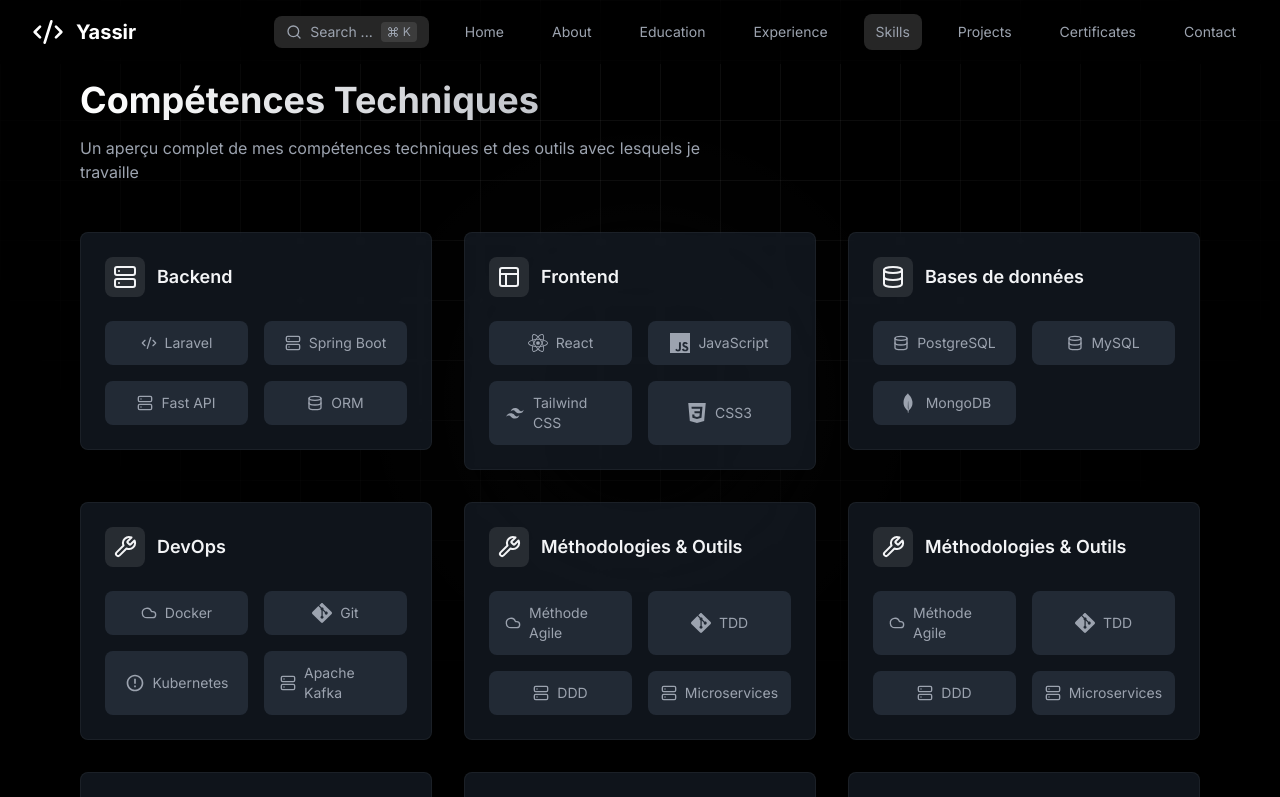
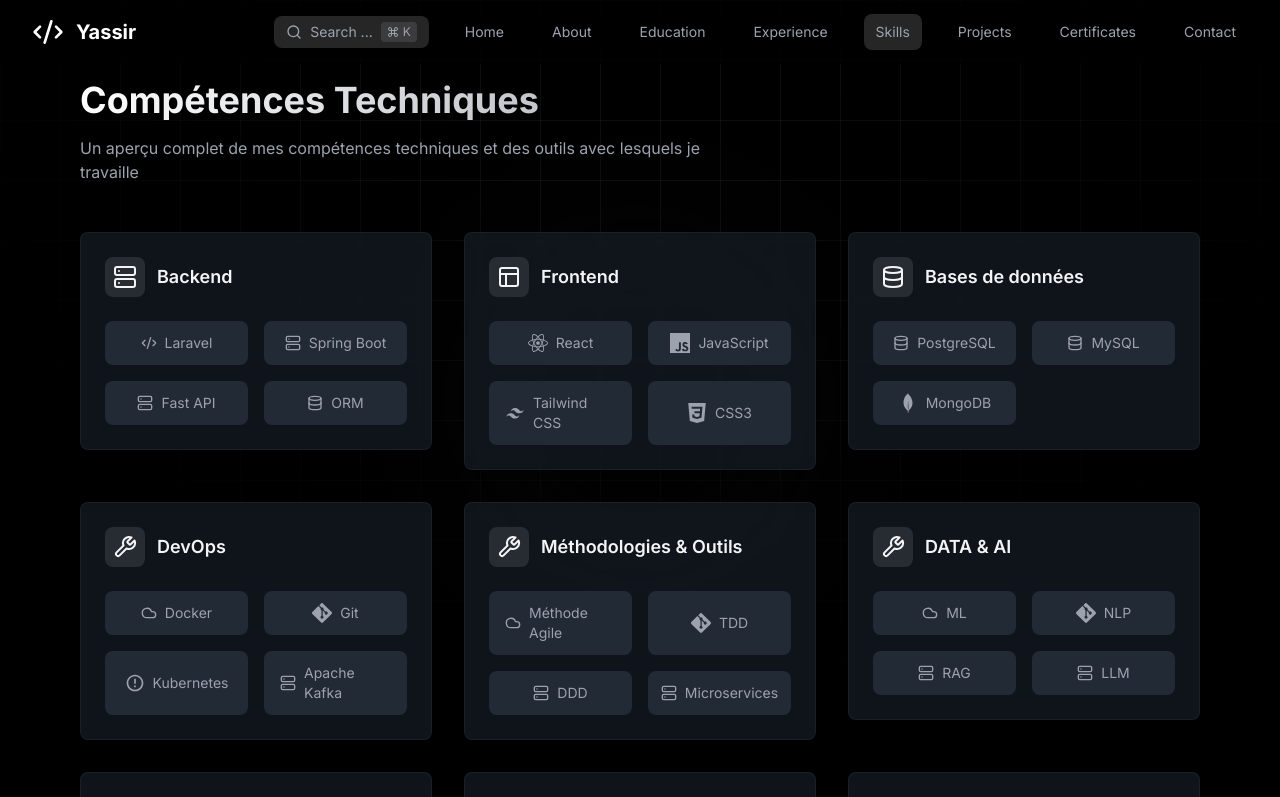
Before and after one commit to yassir1410/potfolio, a Next.js app: page /skills in a window 1280 px wide. Shown: the top 797 px of the page. Built offline with nearby package versions, Linux system fonts and the light colour scheme.

Commit message:
last version

```diff
--- a/src/pages/Skills.tsx
+++ b/src/pages/Skills.tsx
@@ -70,13 +70,13 @@
     ],
   },
     {
-    category: "Méthodologies  & Outils",
+    category: "DATA & AI",
     icon: <Wrench className="w-6 h-6" />,
     items: [
-      { name: "Méthode Agile", icon: <Cloud className="w-4 h-4" /> },
-      { name: "TDD", icon: <GitLogo /> },
-      { name: "DDD", icon: <Server className="w-4 h-4" /> },
-      { name: "Microservices", icon: <Server className="w-4 h-4" /> }
+      { name: "ML", icon: <Cloud className="w-4 h-4" /> },
+      { name: "NLP", icon: <GitLogo /> },
+      { name: "RAG", icon: <Server className="w-4 h-4" /> },
+      { name: "LLM", icon: <Server className="w-4 h-4" /> }
     ],
   },
   {
```
